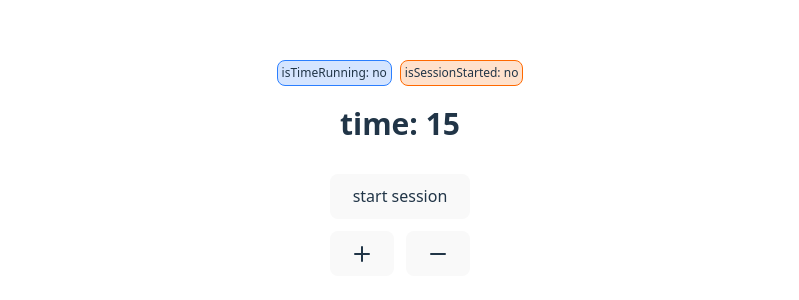
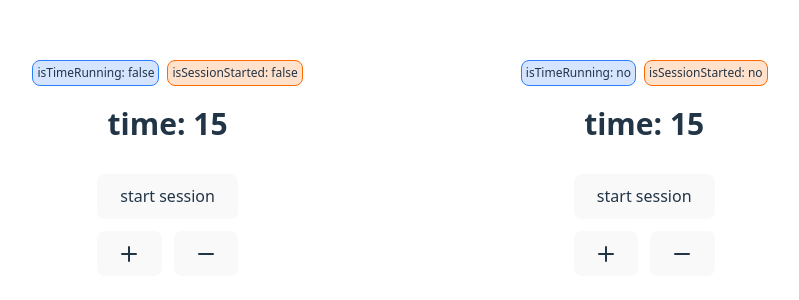
Before and after one commit to vaujan/ts-tailwindreact-testground, a React (Vite) app: page / in a window 1280 px wide. Shown: the part 232-532 px from the top of the page, without its empty margins (240-1039 px from the left). Built offline with nearby package versions, Linux system fonts and the light colour scheme.

Commit message:
testing visibility logic for timer component

```diff
--- a/src/App.tsx
+++ b/src/App.tsx
@@ -1,9 +1,11 @@
 import "./App.css";
-import Testing from "./Testing";
+import Testing from "./components/testing";
+import Testing2 from "./components/testing-2";
 
 function App() {
 	return (
-		<div>
+		<div className="flex gap-6">
+			<Testing2 />
 			<Testing />
 		</div>
 	);
--- /dev/null
+++ b/src/components/testing-2.tsx
@@ -0,0 +1,102 @@
+/* eslint-disable @typescript-eslint/no-explicit-any */
+import { Minus, Plus } from "lucide-react";
+import React from "react";
+
+export default function Testing2() {
+	const initialTime = 15;
+
+	const [time, setTime] = React.useState(initialTime);
+	const [isTimeRunning, setisTimeRunning] = React.useState(false);
+	const [isSessionStarted, setIsSessionStarted] = React.useState(false);
+
+	const intervalRef = React.useRef<any>(undefined);
+
+	React.useEffect(() => {
+		if (time > 0 && isTimeRunning) {
+			intervalRef.current = setInterval(() => {
+				setTime((prev) => prev - 1);
+			}, 1000);
+		} else if (time === 0 && isTimeRunning) {
+			alert("Time is up!");
+		}
+
+		return () => {
+			if (intervalRef.current) clearInterval(intervalRef.current);
+		};
+	}, [time, setTime, isTimeRunning, setisTimeRunning]);
+
+	const handleIncrement = () => {
+		setTime((prev) => prev + 5);
+	};
+
+	const handleDecrement = () => {
+		if (time > 5) {
+			setTime((prev) => prev - 5);
+		}
+	};
+
+	const toggleTimer = () => {
+		setisTimeRunning(!isTimeRunning);
+	};
+
+	const toggleSession = () => {
+		setIsSessionStarted(!isSessionStarted);
+		setisTimeRunning(!isTimeRunning);
+	};
+
+	const resetSession = () => {
+		setIsSessionStarted(false);
+		setisTimeRunning(false);
+		setTime(initialTime);
+	};
+
+	return (
+		<div className="p-24 rounded-xl border-1 bg-white/1 border-white/10 flex flex-col justify-center items-center">
+			<div className="flex mb-5 gap-2 justify-center items-center">
+				<span className="p-1 w-fit text-xs  bg-blue-500/20 border-1 border-blue-500 rounded-lg">
+					isTimeRunning: {isTimeRunning ? "true" : "false"}
+				</span>
+
+				<span className="p-1 w-fit text-xs font-medium bg-orange-500/20 border-1 border-orange-500 rounded-lg">
+					isSessionStarted: {isSessionStarted ? "true" : "false"}
+				</span>
+			</div>
+
+			<h2 className="font-semibold text-3xl mb-8">time: {time}</h2>
+			<div className="flex gap-3 flex-col">
+				{/* Start sessions */}
+				<button
+					hidden={isSessionStarted === true && isTimeRunning === true}
+					onClick={isSessionStarted ? resetSession : toggleSession}
+				>
+					start session
+				</button>
+
+				{/* Reset sessions */}
+				<button
+					hidden={isSessionStarted === false && isTimeRunning === false}
+					onClick={resetSession}
+				>
+					end session
+				</button>
+
+				{/* Toggle timer */}
+				<button hidden={!isSessionStarted} onClick={toggleTimer} className="">
+					{isTimeRunning ? "pause" : "resume"}
+				</button>
+
+				<div hidden={time > 0}>
+					<button onClick={() => setTime(5)}>restart</button>
+				</div>
+				<div hidden={isSessionStarted} className="flex gap-3">
+					<button onClick={handleIncrement}>
+						<Plus />
+					</button>
+					<button onClick={handleDecrement}>
+						<Minus />
+					</button>
+				</div>
+			</div>
+		</div>
+	);
+}
```
Also changed, not shown: src/components/testing.tsx (renamed from src/Testing.tsx).
